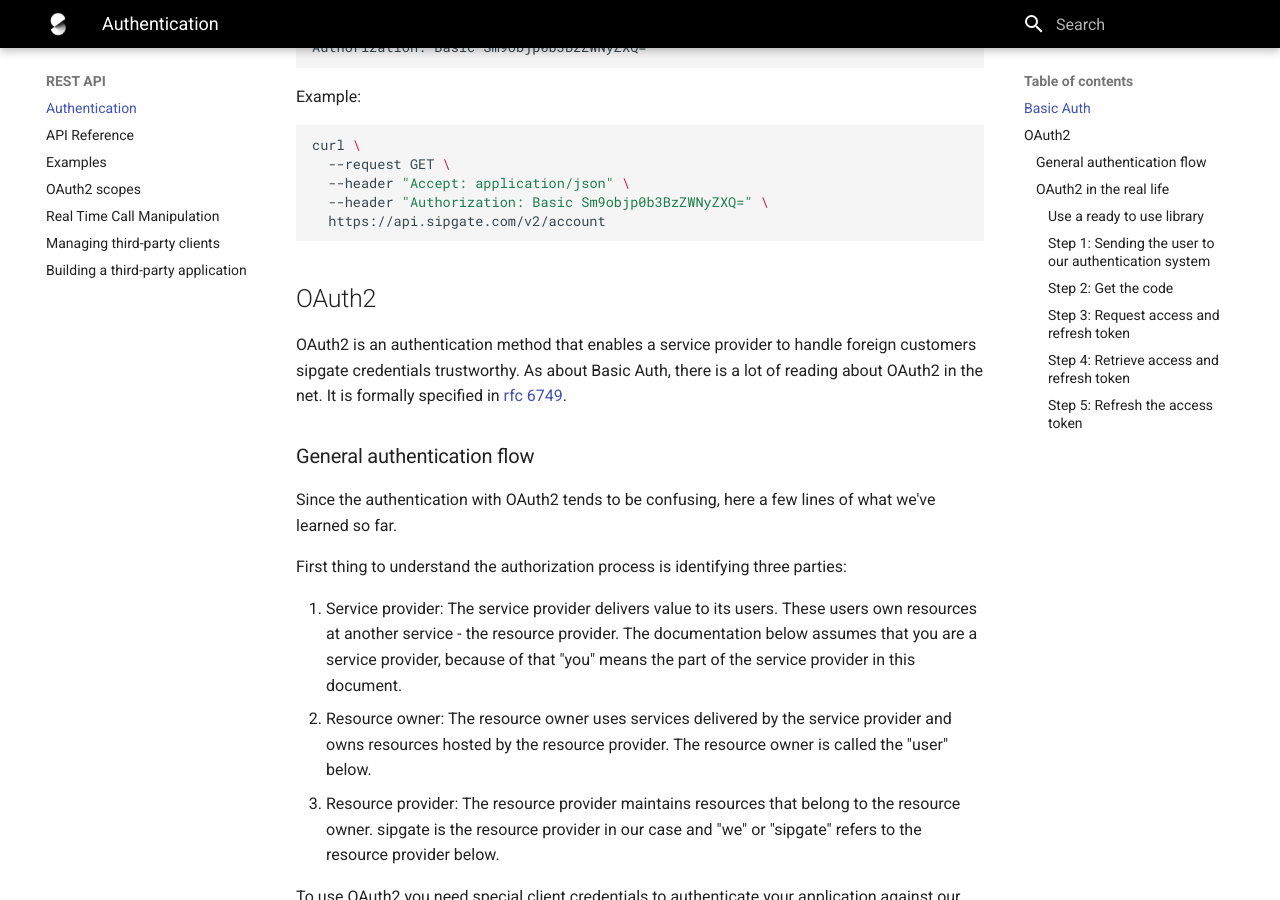
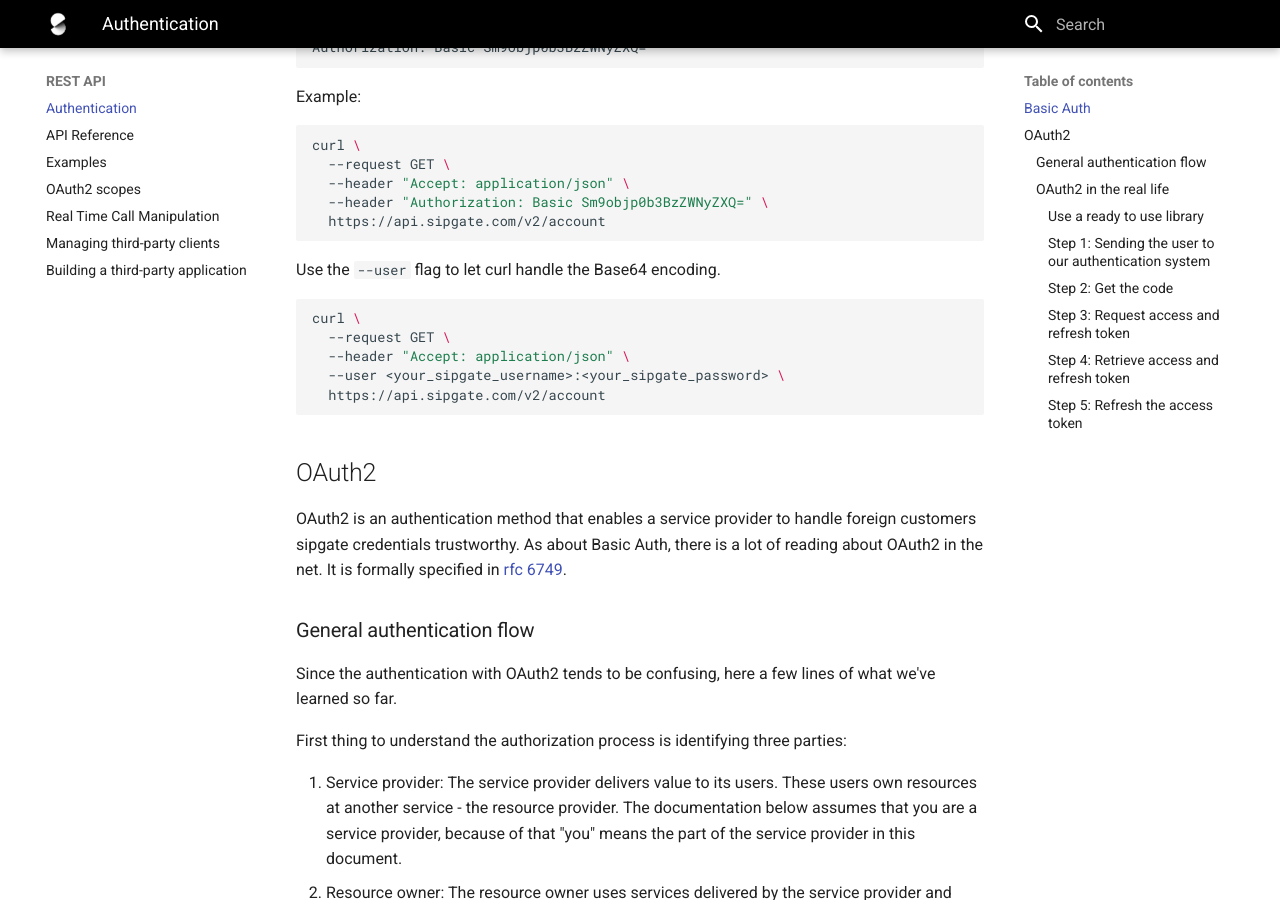
Before and after one commit to sipgate/docs, an MkDocs documentation site: the page built from docs/rest-api/authentication.md, in a window 1280 px wide and 900 px high, scrolled down 755 px. Built offline with MkDocs 1.6.1 and Material for MkDocs 9.7.7, drawn with Linux system fonts in a browser that asks for light colours; old or Windows-style settings are respelled for this version of MkDocs.

Commit message:
add explanation for the curl --user flag

````diff
--- a/docs/rest-api/authentication.md
+++ b/docs/rest-api/authentication.md
@@ -29,6 +29,14 @@ curl \
   https://api.sipgate.com/v2/account
 ```
 
+Use the `--user` flag to let curl handle the Base64 encoding.
+```bash
+curl \
+  --request GET \
+  --header "Accept: application/json" \
+  --user <your_sipgate_username>:<your_sipgate_password> \
+  https://api.sipgate.com/v2/account
+```
 
 ## OAuth2
 
````
